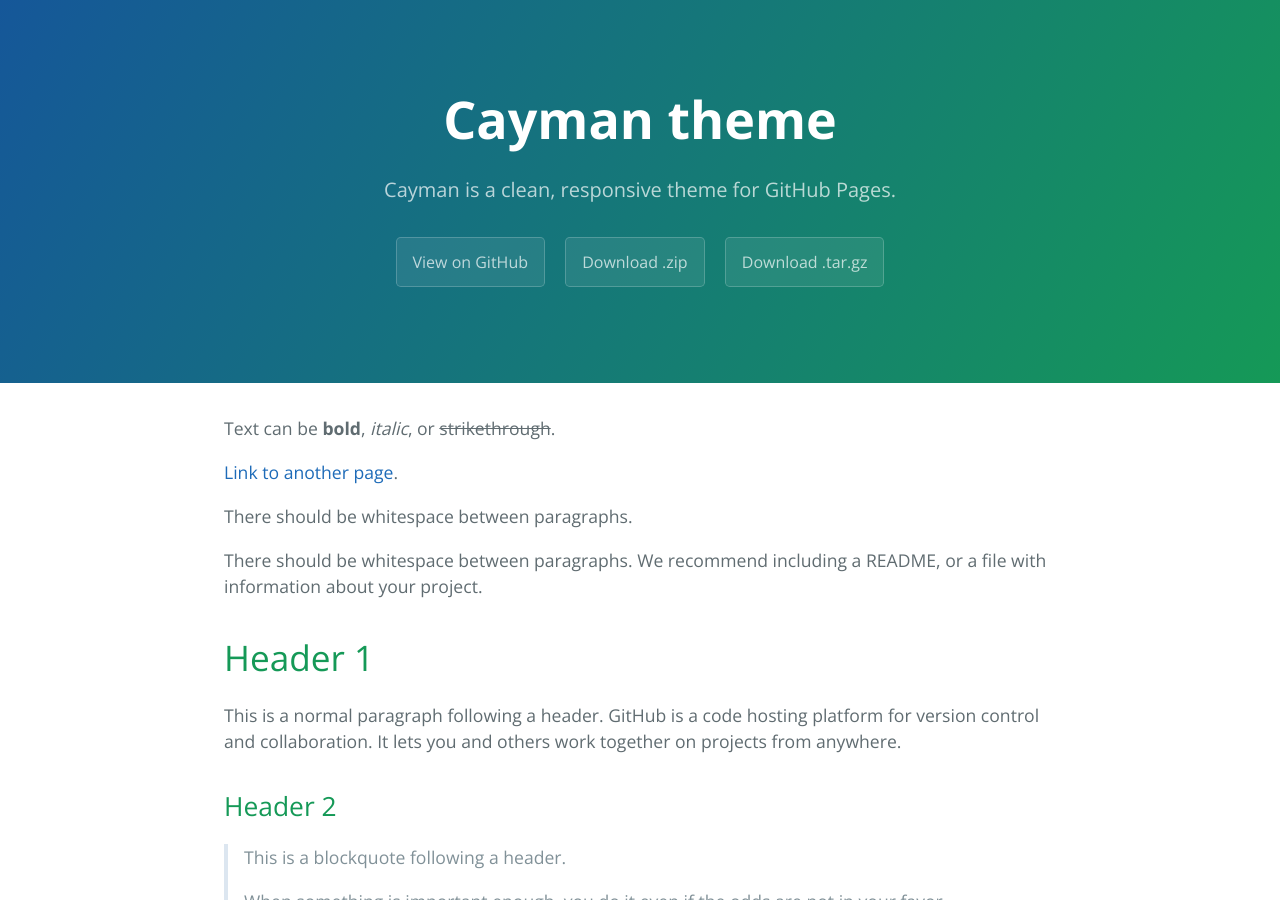
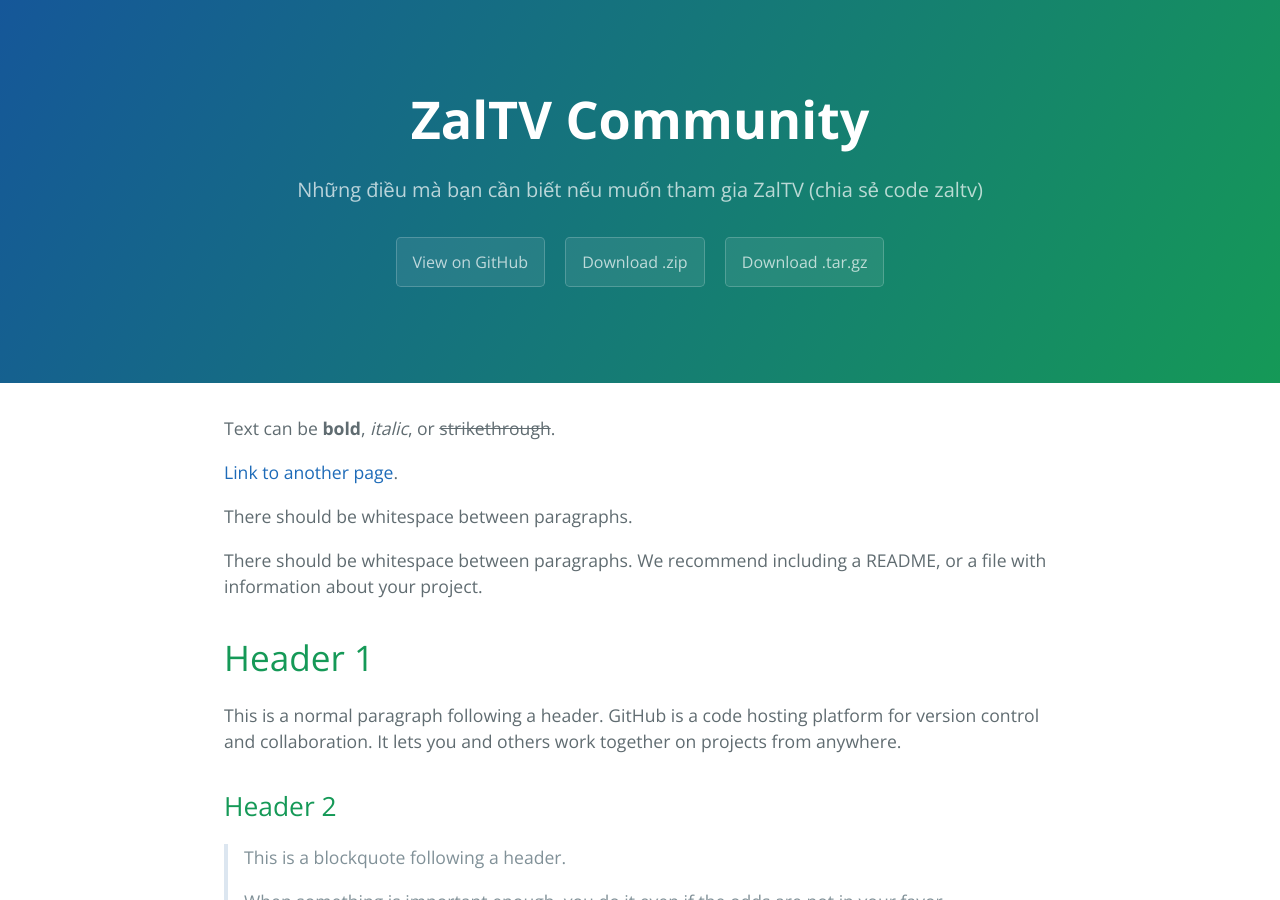
Before and after one commit to huuvinhtv/zaltv, a Jekyll site: the page built from index.md, in a window 1280 px wide and 900 px high. Built offline with Jekyll 4.4.1, drawn with Linux system fonts in a browser that asks for light colours.

Commit message:
Update _config.yml

```diff
--- a/_config.yml
+++ b/_config.yml
@@ -1,5 +1,5 @@
-title: Cayman theme
-description: Cayman is a clean, responsive theme for GitHub Pages.
+title: ZalTV Community
+description: Những điều mà bạn cần biết nếu muốn tham gia ZalTV (chia sẻ code zaltv)
 show_downloads: true
 google_analytics:
 theme: jekyll-theme-cayman
```
